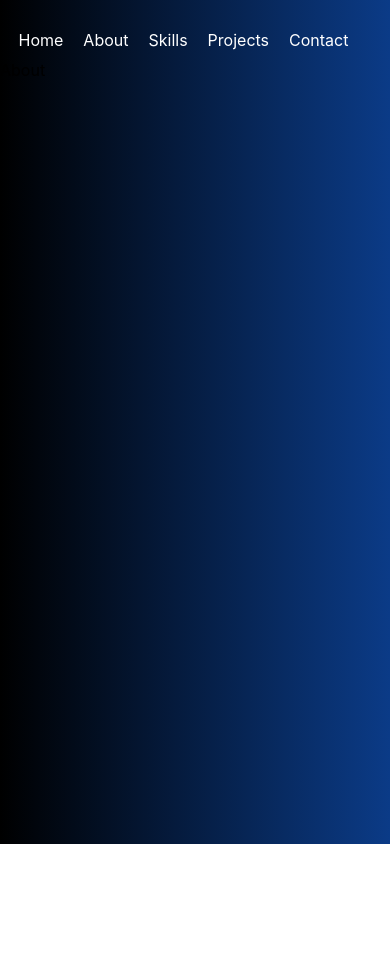
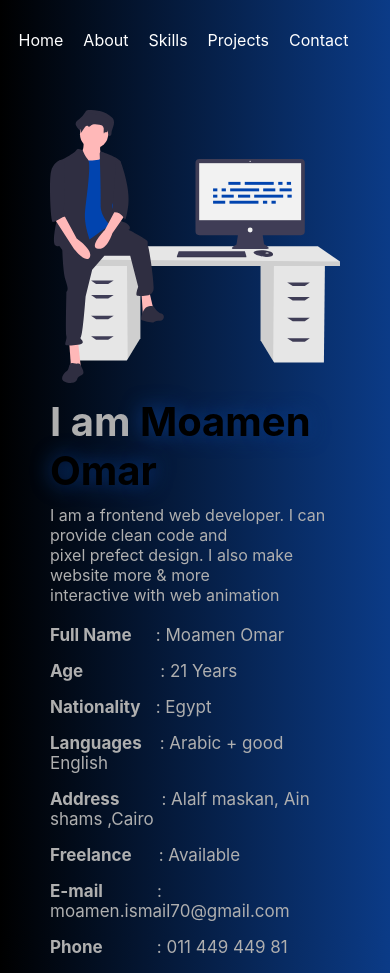
Before and after one commit to moamen2020/portfolio, a React (Create React App) app: page /about in a window 390 px wide. Before the commit the page ends 844 px from the top, so only its background shows below. Built offline with nearby package versions, Linux system fonts and the light colour scheme.

Commit message:
Add About Page & css - responsive

```diff
--- a/src/Pages/About/About.css
+++ b/src/Pages/About/About.css
@@ -0,0 +1,127 @@
+/* Start About */
+
+.container {
+  height: 80vh;
+  margin: 100px;
+  display: flex;
+  justify-content: space-around;
+}
+
+.image {
+  width: 50%;
+}
+
+.image img {
+  width: 100%;
+}
+
+.info {
+  color: #afafaf;
+}
+
+.info > h2 {
+  font-size: 40px;
+}
+
+.info > h2 > span {
+  color: #000;
+  text-shadow: 0px 0px 20px #0b3b86;
+}
+
+.info > p {
+  margin: 10px 0 20px;
+}
+
+.inf {
+  color: #afafaf;
+  display: block;
+  margin-bottom: 16px;
+  font-size: 17px;
+  font-family: unset;
+}
+
+.str-1 {
+  padding-right: 20px;
+}
+
+.str-2 {
+  padding-right: 73px;
+}
+
+.str-3 {
+  padding-right: 11px;
+}
+
+.str-4 {
+  padding-right: 14px;
+}
+
+.str-5 {
+  padding-right: 38px;
+}
+
+.str-6 {
+  padding-right: 23px;
+}
+
+.str-7 {
+  padding-right: 50px;
+}
+
+.str-8 {
+  padding-right: 50px;
+}
+
+@media (max-width: 576px) {
+  .container {
+    flex-direction: column;
+    margin: 50px 50px 150px;
+
+  }
+
+  .image {
+    width: 100%;
+    margin-bottom: 10px;
+  }
+  .information {
+    margin-left: 25px;
+  }
+  .information > h2 > span {
+    font-size: 40px;
+    text-shadow: 0px 0px 20px #0b3b86;
+  }
+}
+
+
+
+@media (min-width: 577px) {
+  .container {
+    margin: 50px;
+    flex-direction: column;
+  }
+  .image {
+    width: 50%;
+    margin-left: 100px;
+  }
+
+  .image img {
+    width: 100%;
+  }
+
+  .information {
+    color: #afafaf;
+    margin-left: 100px;
+  }
+}
+
+
+@media (min-width: 767px) {
+  .container {
+    flex-direction: row;
+    margin-top: 100px;
+  }
+  .image {
+    width: 40%;
+  }
+}
+/* End About */
--- a/src/Pages/About/About.js
+++ b/src/Pages/About/About.js
@@ -1,7 +1,59 @@
-import React from 'react'
+import React from "react";
+import img from "../../assets/img.svg";
+import { motion } from "framer-motion";
+import './About.css'
 
-export default function About() {
+const About = () => {
   return (
-    <div>About</div>
-  )
-}
+    <div className="container">
+      <motion.div
+        className="image"
+        initial={{ x: "-100vw" }}
+        animate={{ x: 0 }}
+        transition={{ delay: 0.5, type: "spring", stiffness: 50 }}
+      >
+        <img src={img} alt="img" />
+      </motion.div>
+      <motion.div
+        className="info"
+        initial={{ x: "100vw" }}
+        animate={{ x: 0 }}
+        transition={{ delay: 0.5, type: "spring", stiffness: 50 }}
+        >
+          <h2>I am <span>Moamen Omar</span></h2>
+          <p>
+              I am a frontend web developer. I can provide clean code and <br />
+              pixel prefect design. I also make website more & more <br />
+              interactive with web animation
+          </p>
+          <span class="inf">
+              <strong class="str-1">Full Name </strong> : Moamen Omar
+            </span>
+            <span class="inf">
+              <strong class="str-2">Age </strong> : 21 Years
+            </span>
+            <span class="inf">
+              <strong class="str-3">Nationality </strong> : Egypt
+            </span>
+            <span class="inf">
+              <strong class="str-4">Languages </strong> : Arabic + good English
+            </span>
+            <span class="inf">
+              <strong class="str-5">Address </strong> : Alalf maskan, Ain shams
+              ,Cairo
+            </span>
+            <span class="inf">
+              <strong class="str-6">Freelance </strong> : Available
+            </span>
+            <span class="inf">
+              <strong class="str-7">E-mail </strong> : moamen.ismail70@gmail.com
+            </span>
+            <span class="inf">
+              <strong class="str-8">Phone </strong> : 011 449 449 81
+            </span>
+      </motion.div>
+    </div>
+  );
+};
+
+export default About;
--- a/src/index.css
+++ b/src/index.css
@@ -13,8 +13,10 @@
     -webkit-font-smoothing: antialiased;
     -moz-osx-font-smoothing: grayscale;
     background: linear-gradient(90deg, #000000, #0b3b87);
+    background-repeat:repeat;
+    overflow: hidden;
+
   }
-
   code {
     font-family: source-code-pro, Menlo, Monaco, Consolas, "Courier New",
       monospace;
```
Also changed, not shown: src/assets/img.svg (added).
